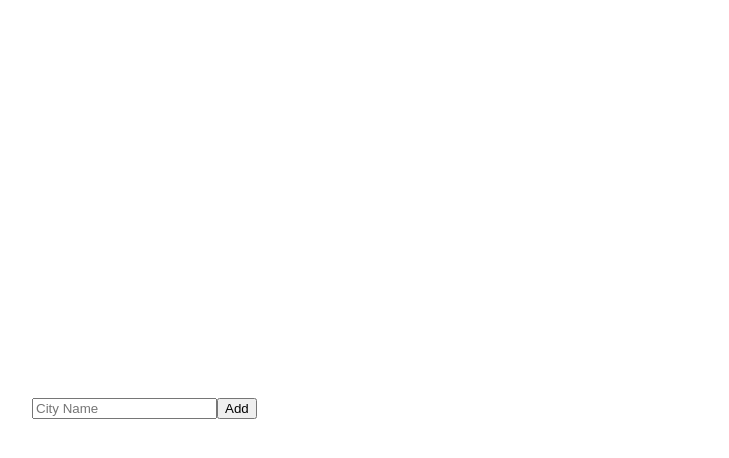
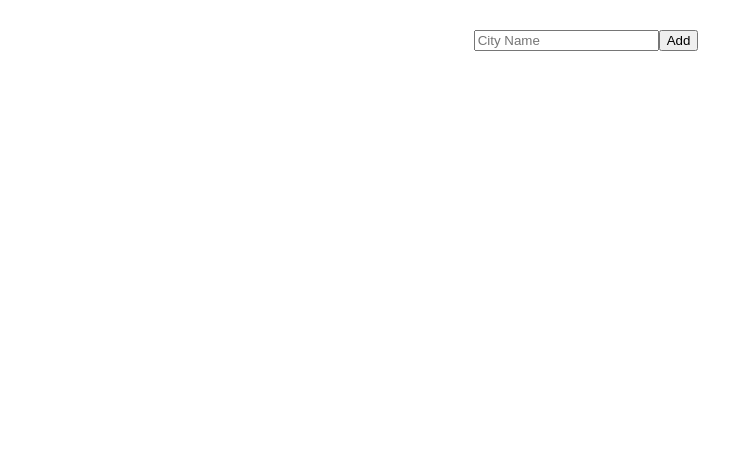
Before and after one commit to eliasbakhshi/weather-react-ts, a React (Create React App) app: page / in a window 1280 px wide. Shown: the top 458 px of the page, without its empty margins (54-783 px from the left). Built offline with nearby package versions, Linux system fonts and the light colour scheme.

Commit message:
Edited Card

```diff
--- a/src/components/Card.tsx
+++ b/src/components/Card.tsx
@@ -1,14 +1,18 @@
-import { CardInfo } from "./Types";
+import { WeatherInfo } from "./Types";
 
-export const Card = <T extends CardInfo>({ data }: { data: T | null }) => {
-  console.log("data", data);
+export const Card = <T extends WeatherInfo>({ data }: { data: T }) => {
 
-  return (
-    <article className='card'>
-      {data?.maxTempDay && <p>maxTempDay: {data?.maxTempDay}</p> }
-      {data?.minTempDay && <p>minTempDay: {data?.minTempDay}</p> }
-      {data?.averageTempDay && <p>averageTempDay: {data?.averageTempDay}</p> }
-      {data?.medianTempDay && <p>medianTempDay: {data?.medianTempDay}</p> }
-    </article>
-  );
+  console.log(data);
+  if (data) {
+    return (
+      <article className='card'>
+        {data.name && <p>name: {data.name}</p>}
+        {data.latitude && <p>latitude: {data.latitude.toString()}</p>}
+        {data.longitude && <p>longitude: {data.longitude.toString()}</p>}
+        {data.timezone && <p>timezone: {data.timezone}</p>}
+      </article>
+    );
+  } else {
+    return <div></div>;
+  }
 };
--- a/src/components/Home.tsx
+++ b/src/components/Home.tsx
@@ -14,25 +14,15 @@ export const Home = () => {
   const cityName = useRef({} as HTMLInputElement);
   const [cities, setCities] = useLocalStorage<string[]>("cities", []);
 
-  // console.log("cities", cities);
   const citiesName = cities
     ? cities.map((city) => {
         return { name: city, count: 1 };
       })
     : [];
-  // console.log("Coordinates", citiesName);
-  // const { isLoading: coordinateLoading, data: citiesCoordinates } = useGetCoordinates(citiesName);
   let citiesCoordinates = useGetCoordinates(citiesName);
-  console.log("citiesCoordinates", citiesCoordinates);
+  let citiesWeather = useGetWeather(citiesCoordinates);
 
-  // console.log("2Loading", coordinateLoading);
-  // console.log("2", citiesCoordinates);
-
-  // const { isLoading: testLoading, data: weather } = useGetWeather(citiesCoordinates);
-  console.log("useGetWeather 2", useGetWeather(citiesCoordinates));
-
-  // console.log("cities", data);
-
+  // Add city to the list.
   const addCity = (e: React.FormEvent<HTMLFormElement>) => {
     e.preventDefault();
     let tempCity = cityName.current.value;
@@ -45,21 +35,20 @@ export const Home = () => {
     }
   };
 
-  let info2: Info | null = useExtractInfo(data);
-  let info3 = useUpdateInfo(info2);
-  // console.log("data", weather);
-  // console.log("info2", info2);
-  // console.log("info3", info3);
-
   return (
     <main className='container home'>
-      <form className='search' onSubmit={addCity}>
-        <input type='text' ref={cityName} placeholder='City Name' name='city' />
-        <button>Add</button>
-      </form>
+      <div className='header'>
+        <form className='search' onSubmit={addCity}>
+          <input type='text' ref={cityName} placeholder='City Name' name='city' />
+          <button>Add</button>
+        </form>
+      </div>
       <div className='cities'>
-        {info3?.map((item) => {
-          return <Card data={item} key={item.daysLater}></Card>;
+        {
+        citiesWeather.map((item) => {
+          console.log("32111111111111111", item.name);
+
+          return item.name != undefined && <Card data={item} key={item.id.toString()} />;
         })}
       </div>
     </main>
--- a/src/hooks/useGetCoordinates.ts
+++ b/src/hooks/useGetCoordinates.ts
@@ -5,16 +5,18 @@ import { CitiesName, CityCoordinate } from "../components/Types";
 const getData = async (citiesName: CitiesName) => {
   return axios.get(`https://geocoding-api.open-meteo.com/v1/search?name=${citiesName.name}&count=${citiesName.count}&language=en&format=json`);
 };
-
+// Get Coordinate for cities
 export const useGetCoordinates = (citiesName: CitiesName[]): CityCoordinate[] => {
   let theQueries = useQueries(
     citiesName.map((cityName) => {
       return {
-        queryKey: ["post", cityName.name],
+        queryKey: ["city", cityName.name],
         queryFn: () => getData(cityName),
       };
     })
   );
+
+  // Return just the information the is needed.
   let res = theQueries.map((theQuery) => {
     return {
       id: Number(theQuery.data?.data?.results[0].id),
--- a/src/hooks/useGetWeather.ts
+++ b/src/hooks/useGetWeather.ts
@@ -1,9 +1,10 @@
-import { useQueries, useQuery } from "react-query";
+import { useQueries } from "react-query";
 import axios from "axios";
 import { CityCoordinate, WeatherInfo } from "../components/Types";
 
 const getData = (cityInfo: CityCoordinate) => {
   return axios.get(`https://api.open-meteo.com/v1/meteofrance?latitude=${cityInfo.latitude}&longitude=${cityInfo.longitude}&hourly=temperature_2m&daily=temperature_2m_max&timezone=GMT`).then((info) => {
+    // Return data with extra information.
     return {
       id: Number(cityInfo.id),
       name: String(cityInfo.name),
@@ -12,6 +13,7 @@ const getData = (cityInfo: CityCoordinate) => {
   });
 };
 
+// Get the weather information from the API.
 export const useGetWeather = (cityInfo: CityCoordinate[]): WeatherInfo[] => {
   let weatherInfo = useQueries(
     cityInfo.map((info) => {
@@ -22,6 +24,7 @@ export const useGetWeather = (cityInfo: CityCoordinate[]): WeatherInfo[] => {
     })
   );
 
+  // Return just the information the is needed.
   return weatherInfo.map((weather) => {
     return {
       id: Number(weather.data?.id),
--- a/src/styles/_globals.scss
+++ b/src/styles/_globals.scss
@@ -5,46 +5,53 @@
   box-sizing: border-box;
 }
 
+body {
+  padding: 0;
+  margin: 0;
+}
+
 .App {
   display: flex;
   justify-content: center;
+  height: 100%;
+  width: 100%;
 }
 .container {
   width: 100% !important;
   padding: 0 1rem;
 
-  // for small screens
-  @media only screen and (min-width: $sm) {
-    width: $sm !important;
-    overflow: hidden;
-    padding: 0 1rem;
-  }
+  // // for small screens
+  // @media only screen and (min-width: $sm) {
+  //   width: $sm !important;
+  //   overflow: hidden;
+  //   padding: 0 1rem;
+  // }
 
-  // for medium screens
-  @media only screen and (min-width: $md) {
-    width: $md !important;
-    overflow: hidden;
-    padding: 0 1rem;
-  }
+  // // for medium screens
+  // @media only screen and (min-width: $md) {
+  //   width: $md !important;
+  //   overflow: hidden;
+  //   padding: 0 1rem;
+  // }
 
-  // for large screens
-  @media only screen and (min-width: $l) {
-    width: $l !important;
-    overflow: hidden;
-    padding: 0 1rem;
-  }
+  // // for large screens
+  // @media only screen and (min-width: $l) {
+  //   width: $l !important;
+  //   overflow: hidden;
+  //   padding: 0 1rem;
+  // }
 
-  // for x-large screens
-  @media only screen and (min-width: $xl) {
-    width: $xl !important;
-    overflow: hidden;
-    padding: 0 1rem;
-  }
+  // // for x-large screens
+  // @media only screen and (min-width: $xl) {
+  //   width: $xl !important;
+  //   overflow: hidden;
+  //   padding: 0 1rem;
+  // }
 
-  // for xx-large screens
-  @media only screen and (min-width: $xxl) {
-    width: $xxl !important;
-    overflow: hidden;
-    padding: 0 1rem;
-  }
+  // // for xx-large screens
+  // @media only screen and (min-width: $xxl) {
+  //   width: $xxl !important;
+  //   overflow: hidden;
+  //   padding: 0 1rem;
+  // }
 }
--- a/src/styles/components/_home.scss
+++ b/src/styles/components/_home.scss
@@ -1,9 +1,26 @@
 .home {
   display: flex;
-  justify-content: space-between;
+  flex-direction: column;
   height: 100vh;
+  width: 100%;
   align-items: center;
+  .header {
+    height: 10%;
+    width: 100%;
+    display: flex;
+    align-items: center;
+    justify-content: center;
+    > form {
+    }
+  }
   .cities {
     display: flex;
+    height: 90%;
+    width: 100%;
+    justify-content: space-evenly;
+    .card {
+      height: 40%;
+      width: 30%;
+    }
   }
 }
--- a/src/styles/main.css
+++ b/src/styles/main.css
@@ -3,59 +3,46 @@
   box-sizing: border-box;
 }
 
+body {
+  padding: 0;
+  margin: 0;
+}
+
 .App {
   display: flex;
   justify-content: center;
+  height: 100%;
+  width: 100%;
 }
 
 .container {
   width: 100% !important;
   padding: 0 1rem;
 }
-@media only screen and (min-width: 600px) {
-  .container {
-    width: 600px !important;
-    overflow: hidden;
-    padding: 0 1rem;
-  }
-}
-@media only screen and (min-width: 765px) {
-  .container {
-    width: 765px !important;
-    overflow: hidden;
-    padding: 0 1rem;
-  }
-}
-@media only screen and (min-width: 990px) {
-  .container {
-    width: 990px !important;
-    overflow: hidden;
-    padding: 0 1rem;
-  }
-}
-@media only screen and (min-width: 1140px) {
-  .container {
-    width: 1140px !important;
-    overflow: hidden;
-    padding: 0 1rem;
-  }
-}
-@media only screen and (min-width: 1320px) {
-  .container {
-    width: 1320px !important;
-    overflow: hidden;
-    padding: 0 1rem;
-  }
-}
 
 .home {
   display: flex;
-  justify-content: space-between;
+  flex-direction: column;
   height: 100vh;
+  width: 100%;
   align-items: center;
+}
+.home .header {
+  height: 10%;
+  width: 100%;
+  display: flex;
+  align-items: center;
+  justify-content: center;
 }
 .home .cities {
   display: flex;
+  height: 90%;
+  width: 100%;
+  justify-content: space-evenly;
+}
+.home .cities .card {
+  height: 40%;
+  width: 30%;
 }
 
 .card {
```
Also changed, not shown: 1 other file (tests, documents, lock files or other folders).
